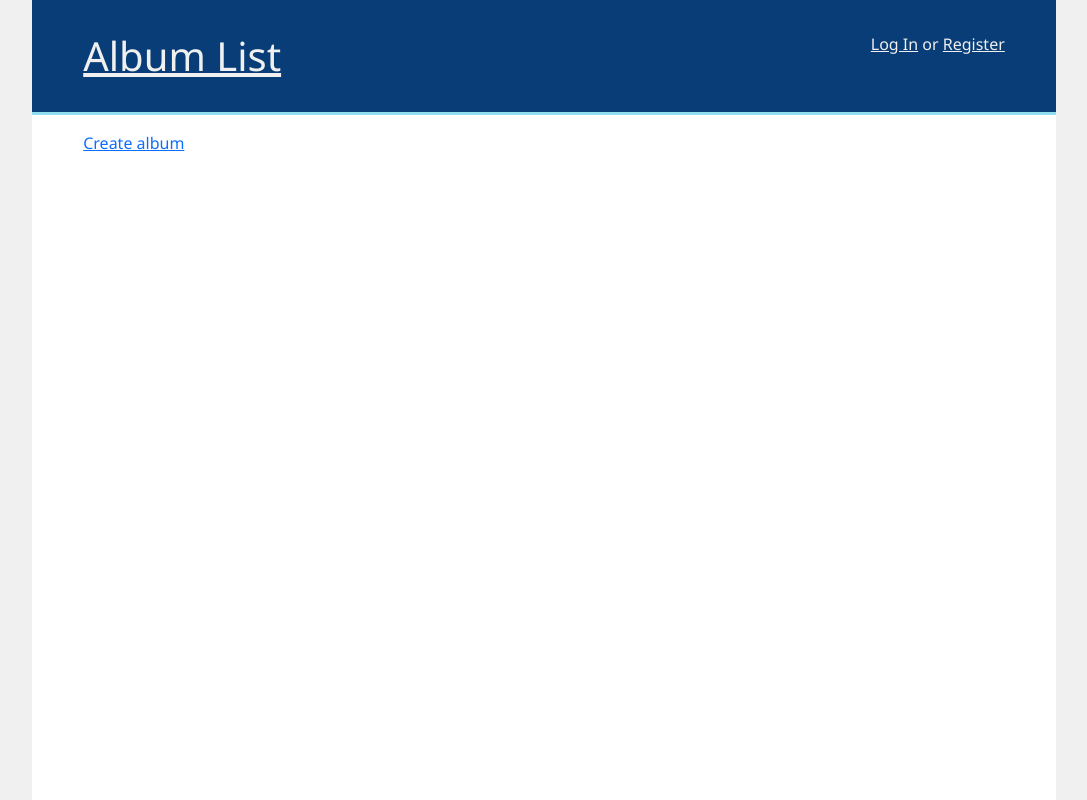
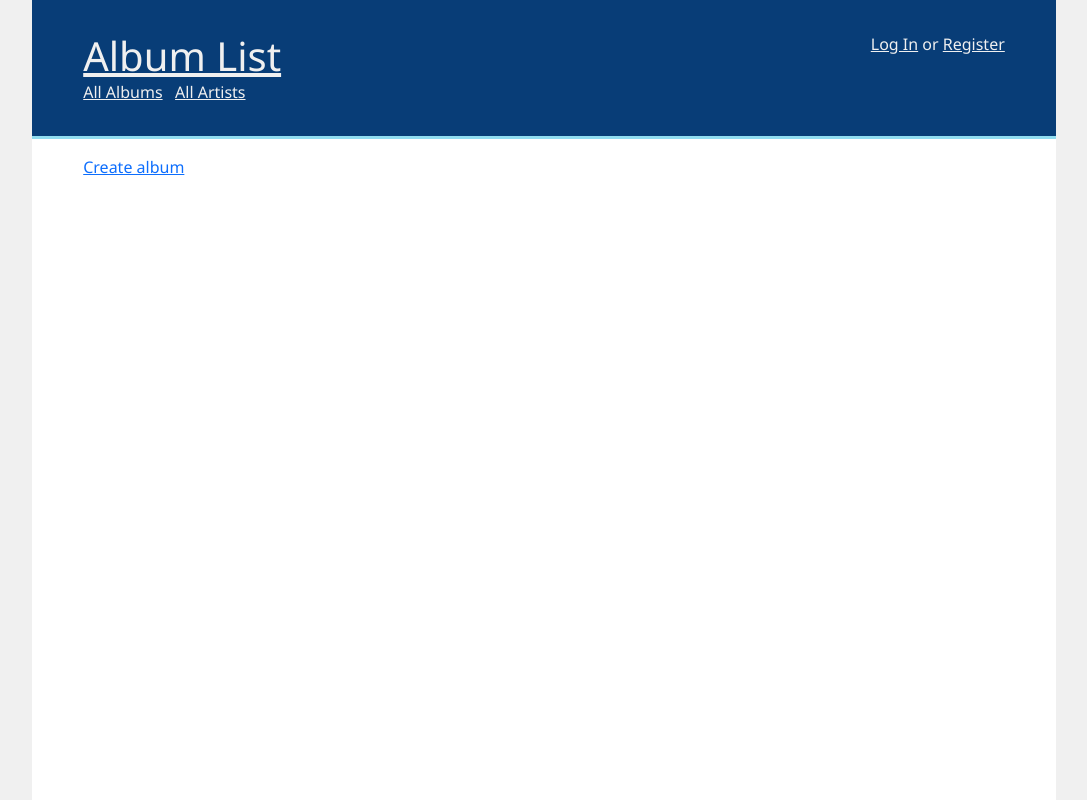
Before and after one commit to Momentum-Team-14/django-music-collection-leximainw, a Django app: page /albums/ in a window 1280 px wide. Shown: the whole page, without its empty margins (96-1183 px from the left). Run offline with Django 4.2, Linux system fonts and the light colour scheme; data that the repository does not hold is empty; some libraries are stand-ins or nearby versions.

Commit message:
add 'All Albums' and 'All Artists' links

```diff
--- a/templates/base.html
+++ b/templates/base.html
@@ -14,7 +14,10 @@
         <header>
             <div class="spacer">
                 <div class="flex between">
-                    <h1><a href="/">{% if page_name %}{{ page_name }}{% else %}{{ site_name }}{% endif %}</a></h1>
+                    <div>
+                        <h1><a href="/">{% if page_name %}{{ page_name }}{% else %}{{ site_name }}{% endif %}</a></h1>
+                        <div><a href="{% url 'Album list' %}">All Albums</a> &nbsp; <a href="{% url 'Artist list' %}">All Artists</a></div>
+                    </div>
                     <div class="text-right">
                         {% if user.is_authenticated %}
                             <div>Welcome, {{ user.username }}!</div>
```
